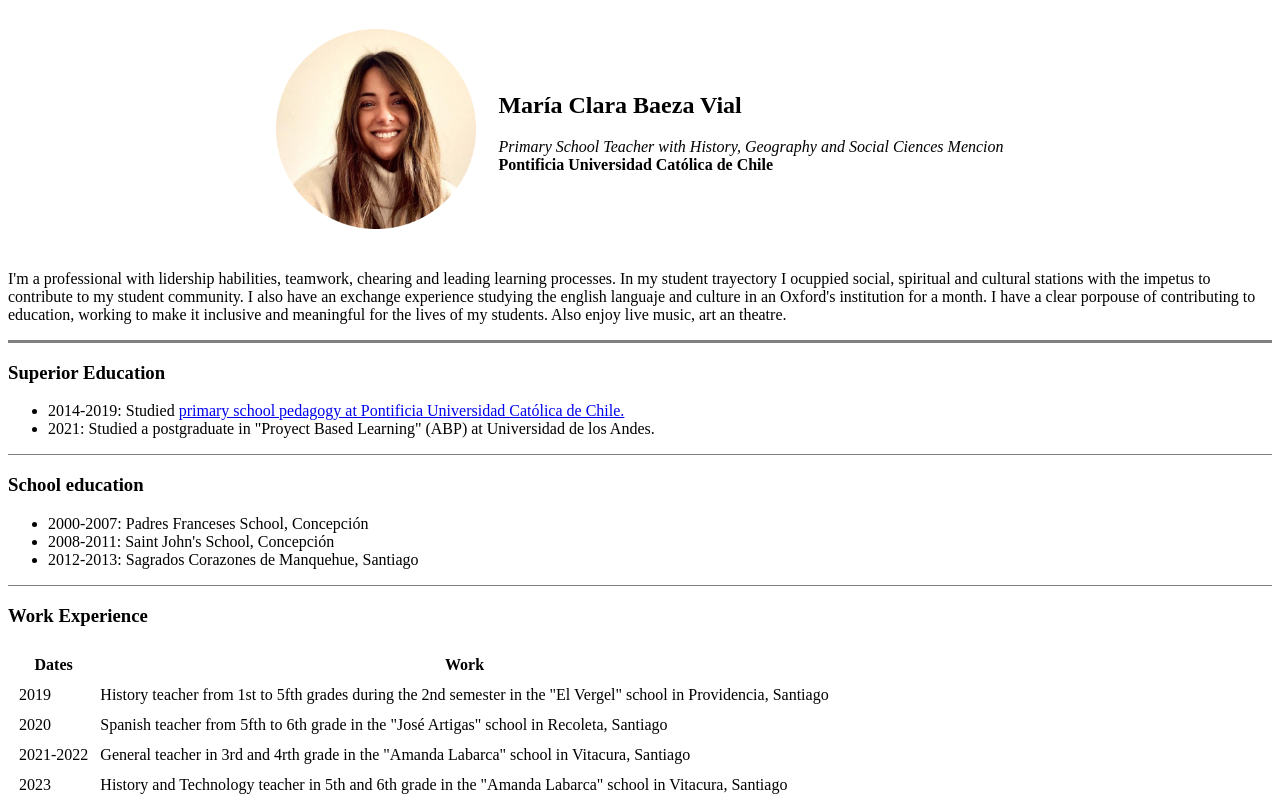
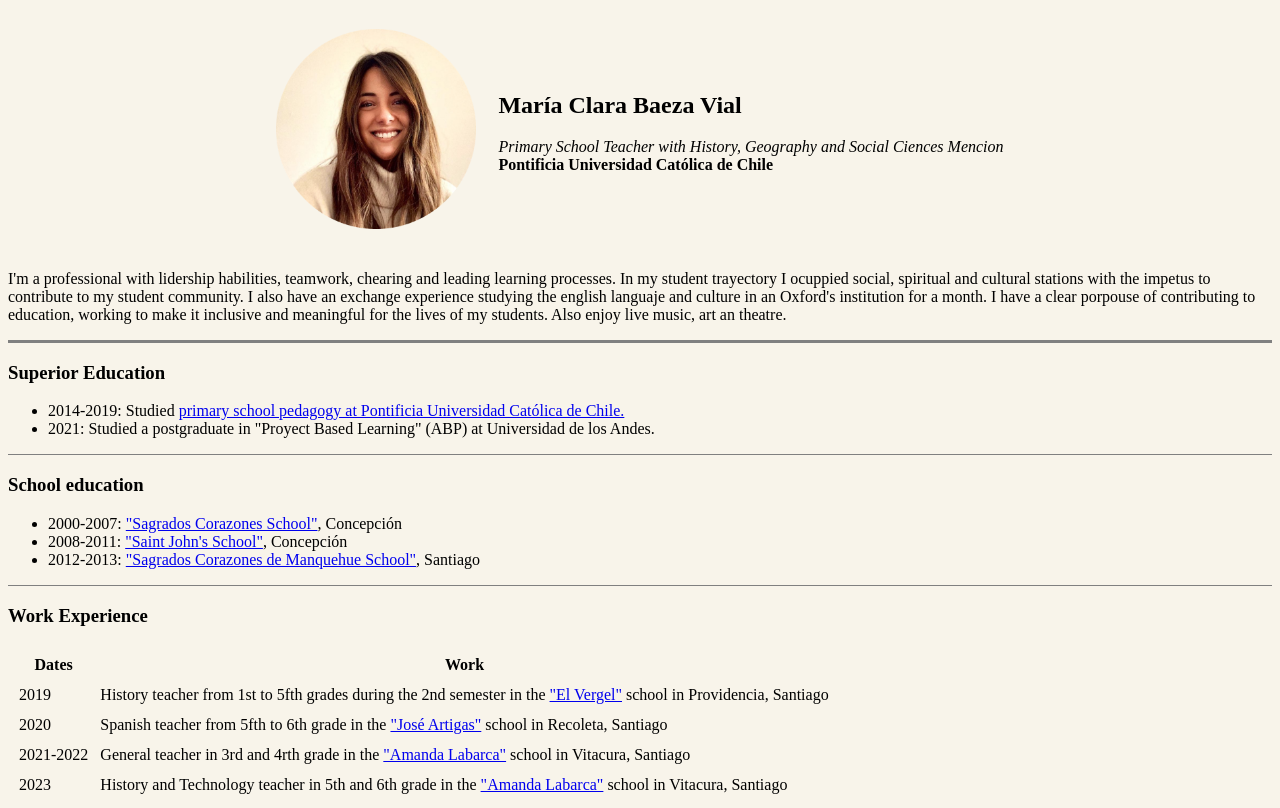
Before and after one commit to clarabaezavial/CV, a plain HTML site: page index.html in a window 1280 px wide. Shown: the top 808 px of the page. Drawn offline with Linux system fonts and the light colour scheme.

Commit message:
Add files via upload

```diff
--- a/index.html
+++ b/index.html
@@ -3,7 +3,8 @@
     <meta charset="UTF-8">
     <title>Clara's personal site</title>
   </head>
-  <body>
+
+  <body style="background-color: #F8F4EA">
     <center>
         <table cellspacing="20">
             <tr>
@@ -27,9 +28,9 @@
 <hr size="1" noshade>
 <h3>School education</h3>
 <ul>
-        <li>2000-2007: Padres Franceses School, Concepción</li>
-        <li>2008-2011: Saint John's School, Concepción</li>
-        <li>2012-2013: Sagrados Corazones de Manquehue, Santiago</li>
+        <li>2000-2007: <a href="https://www.concepcionsscc.cl/">"Sagrados Corazones School"</a>, Concepción</li>
+        <li>2008-2011: <a href="https://www.saintjohns.cl/">"Saint John's School"</a>, Concepción</li>
+        <li>2012-2013: <a href="https://ssccmanquehue.cl/">"Sagrados Corazones de Manquehue School"</a>, Santiago</li>
  </ul>
  <hr size="1" noshade>
  <h3>Work Experience</h3>
@@ -42,19 +43,19 @@
     </thead>
     <tr>
         <td>2019</td>
-        <td>History teacher from 1st to 5fth grades during the 2nd semester in the "El Vergel" school in Providencia, Santiago</td>
+        <td>History teacher from 1st to 5fth grades during the 2nd semester in the <a href="https://www.colegioelvergel.cl/">"El Vergel"</a> school in Providencia, Santiago</td>
     </tr>
     <tr>
         <td>2020</td>
-        <td>Spanish teacher from 5fth to 6th grade in the "José Artigas" school in Recoleta, Santiago</td>
+        <td>Spanish teacher from 5fth to 6th grade in the <a href="https://www.colegiojoseartigas.cl/">"José Artigas"</a> school in Recoleta, Santiago</td>
     </tr>
     <tr>
         <td>2021-2022</td>
-        <td>General teacher in 3rd and 4rth grade in the "Amanda Labarca" school in Vitacura, Santiago</td>
+        <td>General teacher in 3rd and 4rth grade in the <a href="https://www.amandalabarca.cl/web/">"Amanda Labarca"</a> school in Vitacura, Santiago</td>
     </tr>
     <tr>
         <td>2023</td>
-        <td>History and Technology teacher in 5th and 6th grade in the "Amanda Labarca" school in Vitacura, Santiago</td>
+        <td>History and Technology teacher in 5th and 6th grade in the <a href="https://www.amandalabarca.cl/web/">"Amanda Labarca"</a> school in Vitacura, Santiago</td>
     </tr>
  </table>
  <br>
```
